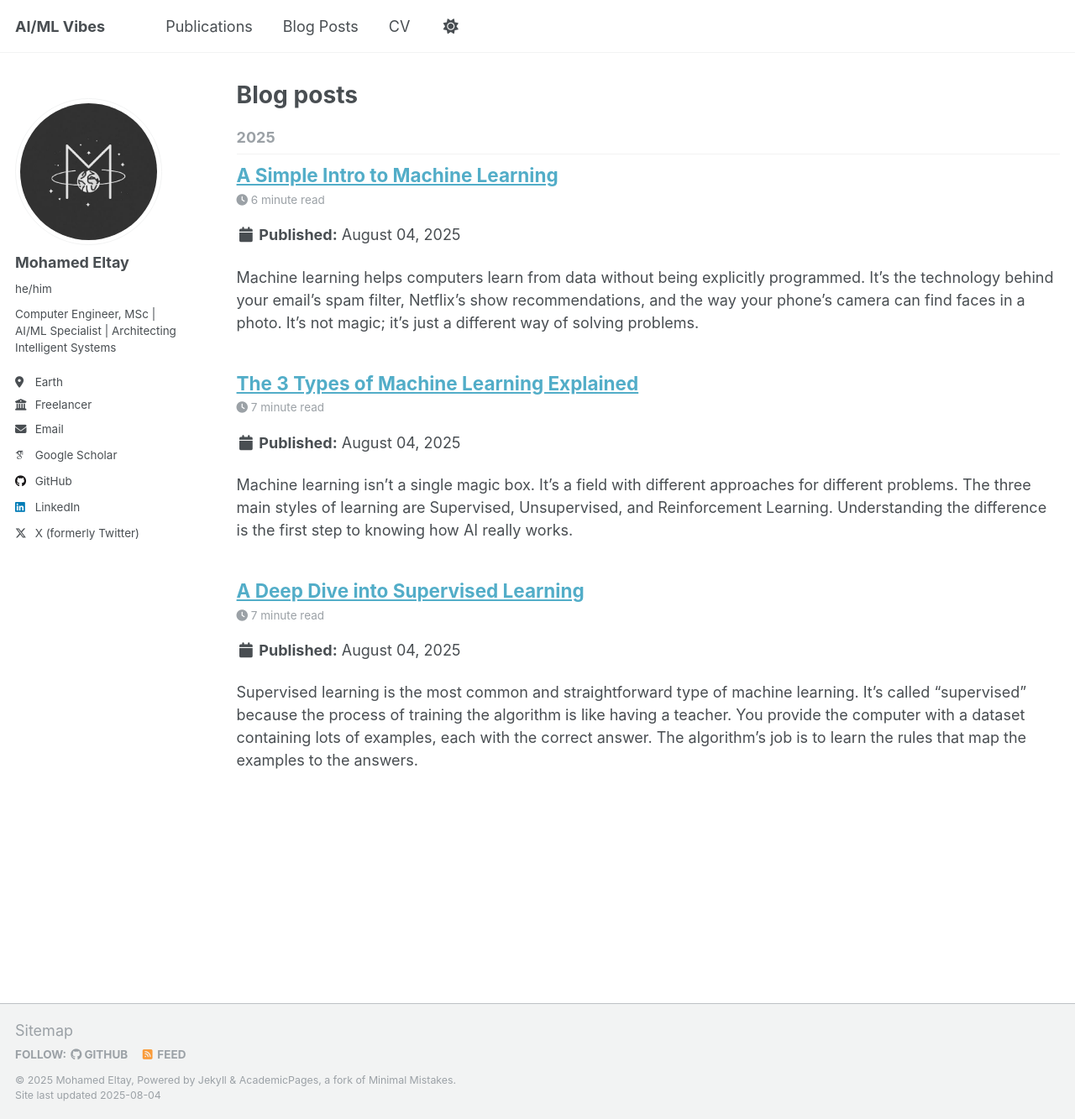
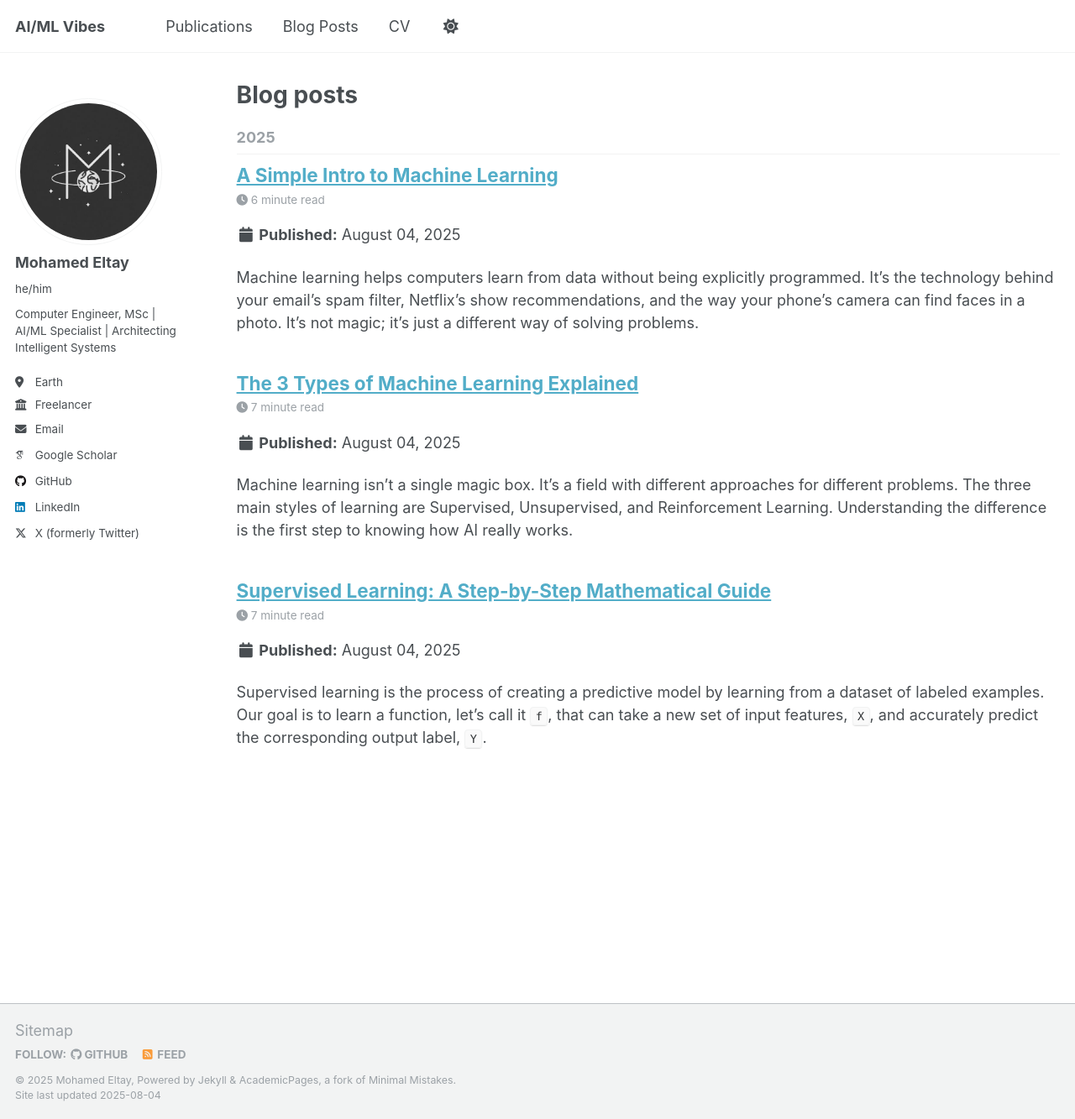
Before and after one commit to eltay89/eltay89.github.io, a Jekyll site: the page built from _pages/year-archive.html, in a window 1280 px wide and 1333 px high. Shown: the whole window at 84% size. Built offline with Jekyll 4.4.1, drawn with Linux system fonts in a browser that asks for light colours; some web fonts are replaced; a script that is not in the unit is left out; some of the changed lines change nothing that is shown.

Commit message:
Update 2025-08-04-deep-dive-supervised-learning.md

````diff
--- a/_posts/2025-08-04-deep-dive-supervised-learning.md
+++ b/_posts/2025-08-04-deep-dive-supervised-learning.md
@@ -1,224 +1,165 @@
 ---
-title: 'A Deep Dive into Supervised Learning'
+title: 'Supervised Learning: A Step-by-Step Mathematical Guide'
 date: 2025-08-04
-permalink: /posts/2024/05/deep-dive-supervised-learning/
+permalink: /posts/2024/05/supervised-learning-math-guide/
 tags:
   - machine-learning
   - supervised-learning
-  - python
-  - scikit-learn
-  - beginners
+  - regression
+  - mathematics
+  - theory
+  - gradient-descent
 ---
 
-Supervised learning is the most common and straightforward type of machine learning. It's called "supervised" because the process of training the algorithm is like having a teacher. You provide the computer with a dataset containing lots of examples, each with the correct answer. The algorithm's job is to learn the rules that map the examples to the answers.
+Supervised learning is the process of creating a predictive model by learning from a dataset of labeled examples. Our goal is to learn a function, let's call it `f`, that can take a new set of input features, `X`, and accurately predict the corresponding output label, `Y`.
 
-The entire goal is to train a `model` that can make accurate predictions on new data it has never seen before.
+This guide will walk you through the "how" and "why" of this process, focusing on the fundamental algorithm: **Linear Regression**. We will build it step-by-step, from the initial idea to the final optimization equations.
 
-## The Core Concept: Learning from Labeled Data
+### The Scenario: Predicting House Prices
 
-Everything in supervised learning starts with your data. This data must be **labeled**, meaning each piece of input data is tagged with the correct output or "ground truth."
+To make this concrete, let's use a simple goal: **predicting the price of a house based on its size (square footage).**
 
--   **Input (X):** Also known as features or variables. These are the attributes that describe your data point.
--   **Output (y):** Also known as the label or target. This is the correct answer you are trying to predict.
+We have a dataset of houses where we know both the size and the price it sold for.
 
-The learning process involves showing the model the input `X` and the correct output `y` over and over, until the model learns the relationship between them.
+| Size (sq. ft.), `x` | Price ($1000s), `y` |
+|---------------------|---------------------|
+| 2104                | 400                 |
+| 1600                | 330                 |
+| 2400                | 369                 |
+| 1416                | 232                 |
+| ...                 | ...                 |
 
-```mermaid
-graph TD
-    A["Labeled Data<br>(Inputs X, Outputs y)"] --> B{"Training Process"};
-    B -- "Algorithm learns patterns" --> C["Trained Model"];
-    D["New, Unlabeled Data<br>(Input X')"] --> C;
-    C -- "Makes a prediction" --> E["Predicted Output (y')"];
-```
+Our task is to create a model that, given a new house size (e.g., 1800 sq. ft.), can predict its price.
 
-## The Two Flavors of Supervised Learning
+---
 
-Supervised learning problems almost always fall into one of two categories: classification or regression. The difference is in the kind of output (`y`) you are trying to predict.
+### Step 1: Define the Model's Form (The Hypothesis)
 
-### 1. Classification: Predicting a Category
+The simplest assumption we can make is that the relationship between size and price is linear. In other words, we want to draw a straight line that best fits our data points.
 
-In classification, the goal is to predict a discrete label or a category. The question you're asking is "Which class does this belong to?"
+The mathematical equation for a straight line is `y = mx + c`. In machine learning, we write this slightly differently, which we call our **hypothesis function**, `h(x)`:
 
-**Examples:**
--   Is this email `spam` or `not spam`? (2 classes)
--   Is this photo a `cat`, a `dog`, or a `bird`? (3 classes)
--   Will this customer `churn` or `stay`? (2 classes)
+$$
+h_\theta(x) = \theta_0 + \theta_1 x
+$$
 
-#### Visualizing Classification
-Imagine plotting customer data based on age and spending. A classification model tries to find a "decision boundary" that separates the different classes (e.g., those who churned vs. those who stayed).
+Let's dissect every part of this:
+-   `h(x)`: The hypothesis, which is our model's prediction for a given input `x`.
+-   `x`: The input feature (the size of the house).
+-   `θ₀` (theta-zero): This is the y-intercept (`c` in the original equation). It represents the base price of a house, even with zero square footage (a theoretical starting point).
+-   `θ₁` (theta-one): This is the slope (`m` in the original equation). It represents the weight of our feature—how much the price increases for each additional square foot.
+
+Our goal is no longer abstract. It is now concrete: **We must find the values of `θ₀` and `θ₁` that define the "best" possible line.**
 
 ```plotly
 {
   "data": [
     {
-      "x": [25, 45, 22, 55, 60, 30, 35, 50],
-      "y": [300, 800, 250, 900, 1000, 400, 500, 850],
+      "x": [2104, 1600, 2400, 1416, 3000],
+      "y": [400, 330, 369, 232, 540],
       "mode": "markers",
       "type": "scatter",
-      "name": "Stayed",
-      "marker": {"color": "blue", "size": 10}
+      "name": "Actual Data"
     },
     {
-      "x": [65, 70, 58, 62, 75],
-      "y": [200, 150, 300, 250, 100],
-      "mode": "markers",
-      "type": "scatter",
-      "name": "Churned",
-      "marker": {"color": "red", "size": 10}
-    },
-    {
-      "x": [15, 80],
-      "y": [600, 400],
+      "x": [1000, 3200],
+      "y": [150, 550],
       "mode": "lines",
       "type": "scatter",
-      "name": "Decision Boundary",
-      "line": {"color": "green", "dash": "dash"}
+      "name": "A Possible Model (Line)"
     }
   ],
   "layout": {
-    "title": "Classification: Separating Customer Groups",
-    "xaxis": {"title": "Customer Age"},
-    "yaxis": {"title": "Monthly Spending ($)"}
+    "title": "Finding the Best Line Through the Data",
+    "xaxis": {"title": "Size (sq. ft.)"},
+    "yaxis": {"title": "Price ($1000s)"}
   }
 }
 ```
 
-#### Code Example: Spam Detection
+### Step 2: Define "Best" (The Cost Function)
 
-Let's train a simple model to classify a message as `spam` or `not spam` based on keywords.
+How do we measure if one line is better than another? We measure its **error**. For any single data point, the error is the vertical distance between the actual price (`y`) and the price our line predicted (`h(x)`).
 
-```python
-from sklearn.feature_extraction.text import CountVectorizer
-from sklearn.naive_bayes import MultinomialNB
+We need to aggregate this error across all our data points into a single number. This number is our **cost**. A low cost means a good model; a high cost means a bad model.
 
-# Labeled Data (X=messages, y=labels)
-messages = [
-    "win free money now",
-    "claim your exclusive prize",
-    "meeting about the project tomorrow",
-    "can you review this document",
-    "free viagra and money",
-]
-labels = ["spam", "spam", "not spam", "not spam", "spam"] # 0 for not spam, 1 for spam
+Here's how we build the cost function, called **Mean Squared Error (MSE)**, piece by piece:
 
-# Convert text into numerical features
-vectorizer = CountVectorizer()
-X = vectorizer.fit_transform(messages)
+1.  **Error for one point:** For the `i`-th house in our dataset, the error is `(h(x⁽ⁱ⁾) - y⁽ⁱ⁾)`.
+2.  **Make errors positive:** Some errors will be positive (prediction too high) and some negative (prediction too low). If we just add them, they could cancel out. To fix this, we square the error: `(h(x⁽ⁱ⁾) - y⁽ⁱ⁾)²`. This also has the nice property of penalizing larger errors much more than smaller ones.
+3.  **Sum all errors:** We do this for every one of our `m` data points and add them up:
+    $$ \sum_{i=1}^{m} (h_\theta(x^{(i)}) - y^{(i)})^2 $$
+4.  **Take the average:** To make the cost independent of the dataset size, we take the average by dividing by `m`. We also divide by `2` as a mathematical convenience that will simplify our calculus in the next step.
 
-# y labels should be numerical
-y = [1, 1, 0, 0, 1]
+This gives us our final cost function, `J(θ₀, θ₁)`:
 
-# Choose and train the model
-# Multinomial Naive Bayes is great for text classification
-model = MultinomialNB()
-model.fit(X, y)
+$$
+J(\theta_0, \theta_1) = \frac{1}{2m} \sum_{i=1}^{m} (h_\theta(x^{(i)}) - y^{(i)})^2
+$$
 
-# Make predictions on new data
-new_messages = ["let's discuss the project prize", "free money meeting"]
-new_X = vectorizer.transform(new_messages)
-predictions = model.predict(new_X)
+Our goal is now even more specific: **Find the values of `θ₀` and `θ₁` that minimize `J(θ₀, θ₁)`.**
 
-# Print results
-for msg, pred in zip(new_messages, predictions):
-    result = "spam" if pred == 1 else "not spam"
-    print(f'Message: "{msg}" -> Prediction: {result}')
-```
+### Step 3: Find the Minimum Cost (The Optimization Algorithm)
 
-### 2. Regression: Predicting a Number
+We need an algorithm that can find the bottom of our cost function "bowl". The most common method is **Gradient Descent**.
 
-In regression, the goal is to predict a continuous numerical value. The question you're asking is "How much?" or "How many?"
+**The Intuition:** Imagine you are standing on a foggy hill (the cost function) and you want to get to the very bottom (the minimum cost). You can't see the bottom, but you can feel the slope of the ground right where you are. The best strategy is to take a small step in the steepest downhill direction, and repeat until you can't go any lower.
 
-**Examples:**
--   What will be the `price` of this house?
--   How many `sales` will we make next quarter?
--   What will the `temperature` be tomorrow?
+**The Math:**
+"The steepest downhill direction" is the negative of the **gradient**. The gradient is just a collection of all the partial derivatives of the cost function. We need to figure out how the cost `J` changes as we slightly change `θ₀` and `θ₁`.
 
-#### Visualizing Regression
-Imagine plotting house size against price. A regression model tries to find the "line of best fit" that best describes the relationship between the features and the numerical outcome.
+The general update rule for Gradient Descent is:
 
-```plotly
-{
-  "data": [
-    {
-      "x": [1000, 1500, 1200, 2000, 2500, 1800, 3000],
-      "y": [250, 350, 300, 500, 600, 450, 680],
-      "mode": "markers",
-      "type": "scatter",
-      "name": "Actual Prices"
-    },
-    {
-      "x": [800, 3200],
-      "y": [200, 750],
-      "mode": "lines",
-      "type": "scatter",
-      "name": "Regression Line (Prediction)",
-      "line": {"color": "red"}
-    }
-  ],
-  "layout": {
-    "title": "Regression: Predicting House Prices",
-    "xaxis": {"title": "Size (Square Feet)"},
-    "yaxis": {"title": "Price (in $1000s)"}
-  }
+Repeat until convergence {
+<br>
+&nbsp;&nbsp;&nbsp;&nbsp;\\(\theta_j := \theta_j - \alpha \frac{\partial}{\partial \theta_j} J(\theta_0, \theta_1)\\)
+<br>
 }
-```
 
-#### Code Example: Predicting House Prices
+-   `:=` is the assignment operator.
+-   `α` (alpha) is the **learning rate**. It's a small number (e.g., 0.01) that controls how big of a step we take.
+-   `∂/∂θⱼ J(...)` is the partial derivative—the slope of the cost function with respect to a single parameter `θⱼ`.
 
-Let's train a simple `LinearRegression` model.
+Now, let's calculate those derivatives for our specific cost function. This requires the chain rule from calculus.
 
-```python
-from sklearn.linear_model import LinearRegression
-import numpy as np
+**Derivative with respect to `θ₀`:**
+$$
+\frac{\partial}{\partial \theta_0} J = \frac{\partial}{\partial \theta_0} \frac{1}{2m} \sum (h_\theta(x) - y)^2 = \frac{1}{2m} \sum \frac{\partial}{\partial \theta_0} (\theta_0 + \theta_1 x - y)^2
+$$
+$$
+= \frac{1}{2m} \sum 2(\theta_0 + \theta_1 x - y) \cdot \frac{\partial}{\partial \theta_0}(\theta_0 + \theta_1 x - y)
+$$
+$$
+= \frac{1}{m} \sum (\theta_0 + \theta_1 x - y) \cdot 1 = \frac{1}{m} \sum (h_\theta(x) - y)
+$$
 
-# Labeled Data (X=features, y=price)
-# Features: [Size (sq ft), Num Bedrooms]
-X = np.array([
-    [1500, 3],
-    [2500, 4],
-    [1200, 2],
-    [3000, 4],
-    [1800, 3]
-])
-y = np.array([300000, 550000, 270000, 650000, 400000]) # Prices
+**Derivative with respect to `θ₁`:**
+$$
+\frac{\partial}{\partial \theta_1} J = \frac{\partial}{\partial \theta_1} \frac{1}{2m} \sum (h_\theta(x) - y)^2 = \frac{1}{2m} \sum \frac{\partial}{\partial \theta_1} (\theta_0 + \theta_1 x - y)^2
+$$
+$$
+= \frac{1}{2m} \sum 2(\theta_0 + \theta_1 x - y) \cdot \frac{\partial}{\partial \theta_1}(\theta_0 + \theta_1 x - y)
+$$
+$$
+= \frac{1}{m} \sum (\theta_0 + \theta_1 x - y) \cdot x = \frac{1}{m} \sum (h_\theta(x) - y)x
+$$
 
-# Choose and train the model
-model = LinearRegression()
-model.fit(X, y)
+### Step 4: Putting It All Together
 
-# Predict the price of a new house: 2000 sq ft, 3 bedrooms
-new_house = np.array([[2000, 3]])
-predicted_price = model.predict(new_house)
+Now we have our final, specific update rules for Linear Regression with Gradient Descent. We initialize `θ₀` and `θ₁` to some values (e.g., 0) and then repeatedly run these updates:
 
-print(f"Predicted price for the new house: ${predicted_price[0]:,.2f}")
-```
+Repeat {
+<br>
+&nbsp;&nbsp;&nbsp;&nbsp;\\(\text{temp0} := \theta_0 - \alpha \frac{1}{m} \sum_{i=1}^{m} (h_\theta(x^{(i)}) - y^{(i)})\\)
+<br>
+&nbsp;&nbsp;&nbsp;&nbsp;\\(\text{temp1} := \theta_1 - \alpha \frac{1}{m} \sum_{i=1}^{m} (h_\theta(x^{(i)}) - y^{(i)})x^{(i)}\\)
+<br>
+&nbsp;&nbsp;&nbsp;&nbsp;\\(\theta_0 := \text{temp0}\\)
+<br>
+&nbsp;&nbsp;&nbsp;&nbsp;\\(\theta_1 := \text{temp1}\\)
+<br>
+}
 
-## Key Challenges in Supervised Learning
+(We use temporary variables to ensure we update `θ₀` and `θ₁` simultaneously based on the *old* values).
 
-Building a good model is more than just running `model.fit()`. Here are the most important challenges.
-
-#### Garbage In, Garbage Out
-The single most important factor for success is the quality of your data.
--   **Not enough data:** Models need lots of examples to learn properly.
--   **Inaccurate labels:** If your data is mislabeled, the model will learn the wrong patterns.
--   **Biased data:** If your data doesn't represent the real world, your model's predictions will be biased too. For example, a loan approval model trained only on data from one city will perform poorly in another.
-
-**Important:** Your model is only as good as the data you feed it. Spend most of your time cleaning, preparing, and understanding your data.
-{: .notice--warning}
-
-#### Overfitting and Underfitting
-
-This is the central balancing act of supervised learning.
-
-<details>
-  <summary>Click to understand Overfitting vs. Underfitting</summary>
-
-  - **Overfitting:** This happens when your model learns the training data *too well*. It memorizes the noise and random fluctuations in the data instead of the underlying pattern. An overfit model performs great on the data it was trained on, but fails miserably on new, unseen data. It's like a student who memorizes the answers to a practice exam but can't answer any new questions on the real test.
-
-  - **Underfitting:** This happens when your model is *too simple* to capture the underlying pattern in the data. It performs poorly on both the training data and new data. It's like a student who didn't study at all and fails both the practice and the real exam.
-
-  The goal is to find a "Goldilocks" model that is complex enough to capture the real pattern but simple enough to ignore the noise. We achieve this by splitting our data into **training** and **testing** sets. We train on the first set and then evaluate the model's performance on the second, unseen set. This gives us an honest assessment of how it will perform in the real world.
-
-</details>
-
-Supervised learning is a massive field, but it all comes down to this: using labeled data to train a model that can make useful predictions. Whether you're classifying emails or predicting prices, the principles of clean data, choosing the right model type, and avoiding overfitting remain the same.
+This loop continues, and with each iteration, our line `h(x)` gets closer and closer to the best fit for the data. The cost `J(θ₀, θ₁)` decreases until it converges at the minimum. At that point, we have found our optimal parameters and our model is trained.
````
